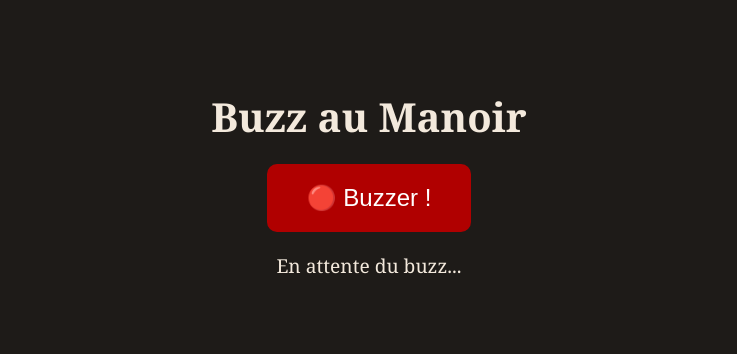
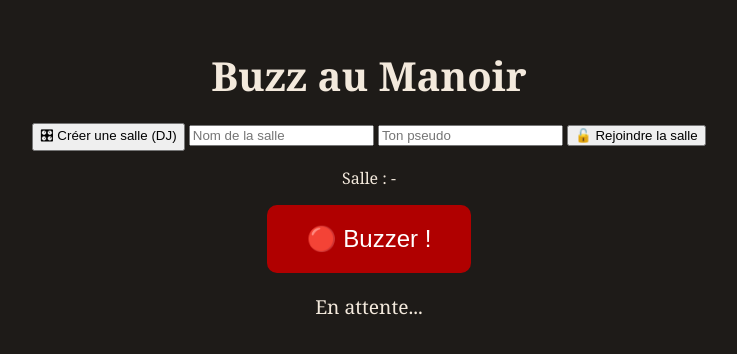
Before and after one commit to thierry-abbet/buzz-au-manoir, a plain HTML site: page client/index.html in a window 1280 px wide. Shown: the part 220-574 px from the top of the page, without its empty margins (271-1008 px from the left). Drawn offline with nearby package versions, Linux system fonts and the light colour scheme.

Commit message:
Update index.html

```diff
--- a/client/index.html
+++ b/client/index.html
@@ -10,8 +10,18 @@
 <body>
   <div class="container">
     <h1>Buzz au Manoir</h1>
-    <button id="buzzer">🔴 Buzzer !</button>
-    <p id="status">En attente du buzz...</p>
+
+    <div class="room-controls">
+      <button id="create-room">🎛 Créer une salle (DJ)</button>
+      <input type="text" id="room-input" placeholder="Nom de la salle" />
+      <input type="text" id="name-input" placeholder="Ton pseudo" />
+      <button id="join-room">🔓 Rejoindre la salle</button>
+    </div>
+
+    <p id="room-name">Salle : -</p>
+
+    <button id="buzzer" disabled>🔴 Buzzer !</button>
+    <p id="status">En attente...</p>
   </div>
 
   <script src="/socket.io/socket.io.js"></script>
```
